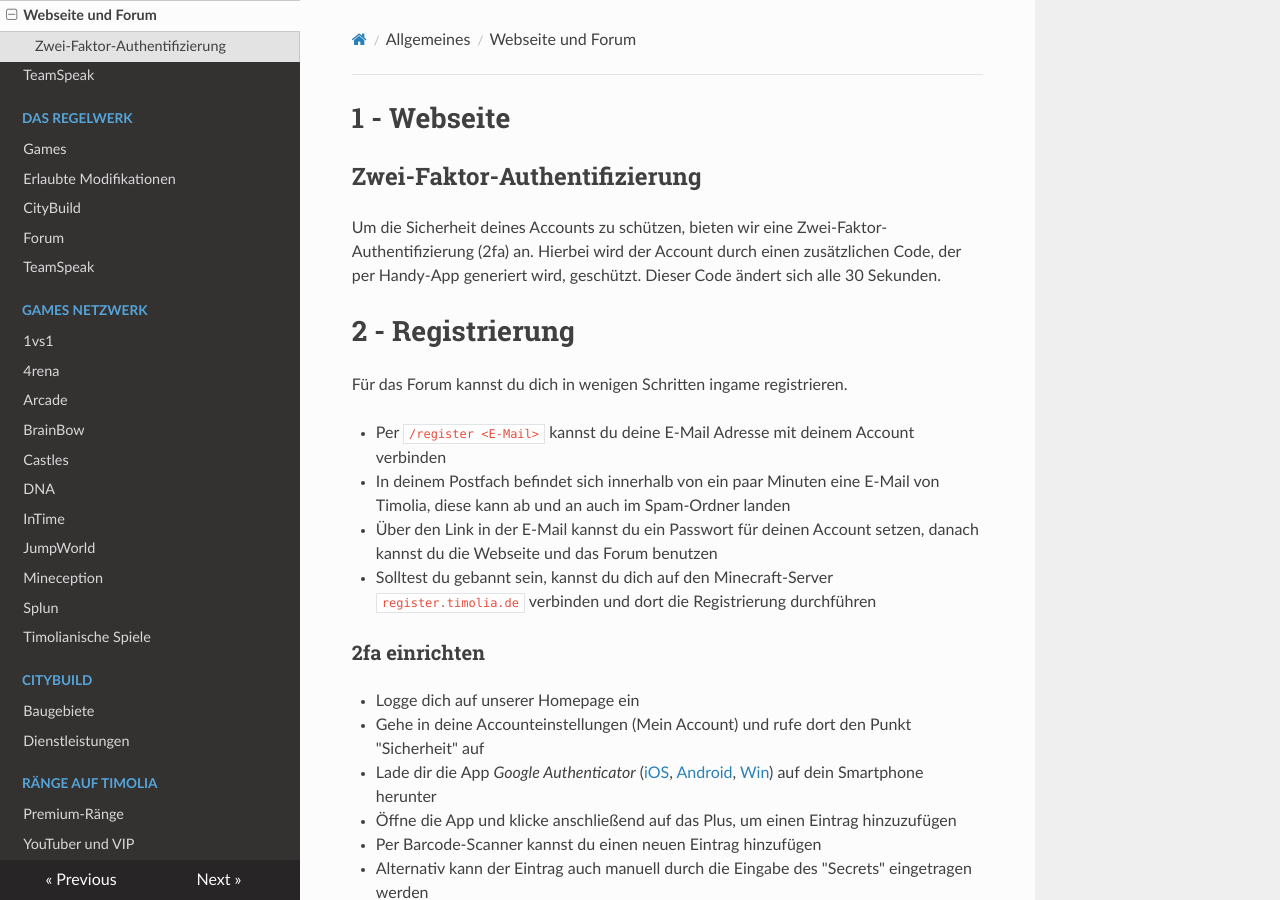
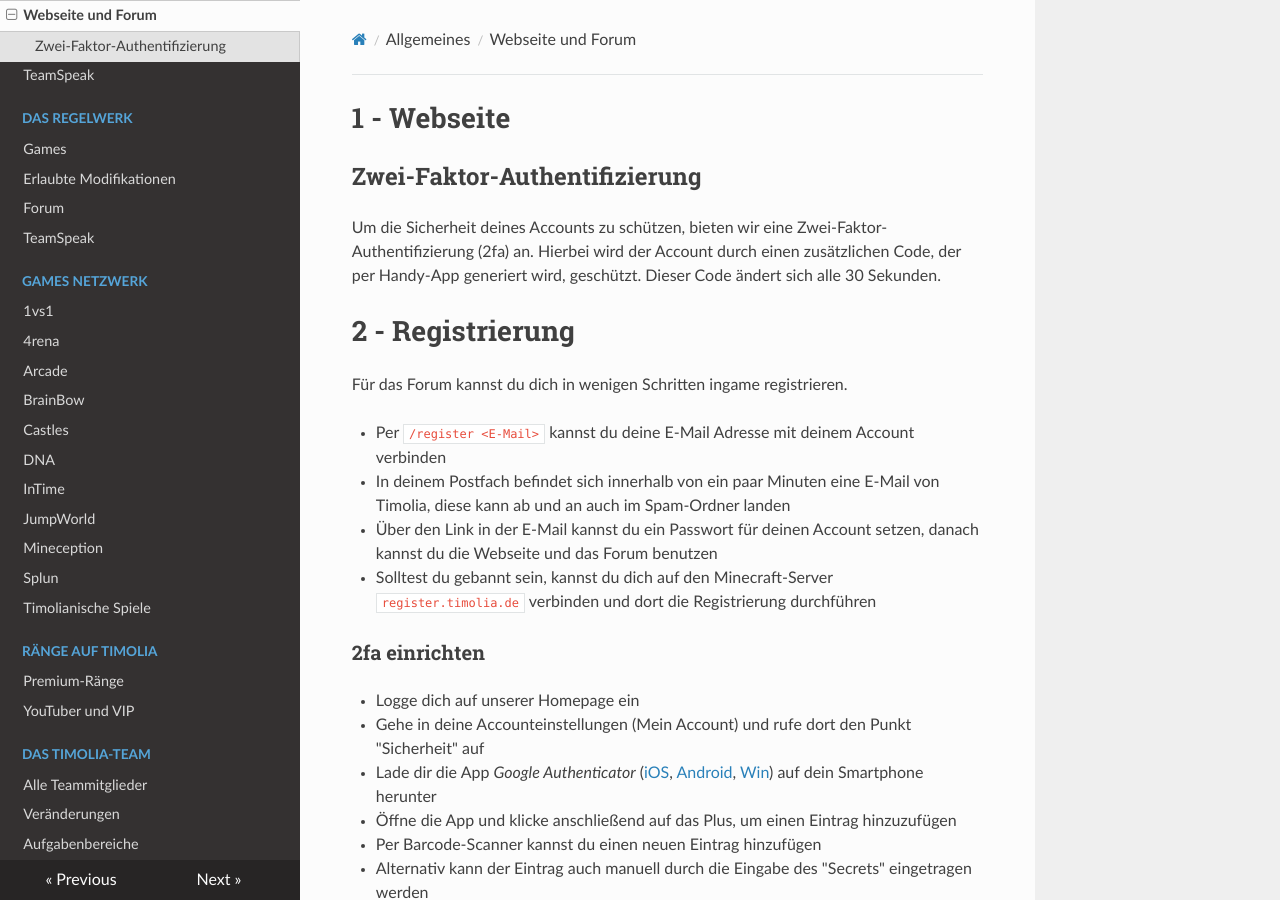
Before and after one commit to TimoliaDE/HowTo, an MkDocs documentation site: the page built from docs/web.md, in a window 1280 px wide and 900 px high. Built offline with MkDocs 1.6.1, drawn with Linux system fonts in a browser that asks for light colours; nearby versions of some CDN libraries; old or Windows-style settings are respelled for this version of MkDocs.

Commit message:
Update mkdocs.yml

```diff
--- a/mkdocs.yml
+++ b/mkdocs.yml
@@ -15,7 +15,6 @@ pages:
 - Das Regelwerk:
   - Games: 'rules/games.md'
   - Erlaubte Modifikationen: 'rules/approvedmods.md'
-  - CityBuild: 'rules/city.md'
   - Forum: 'rules/forum.md'
   - TeamSpeak: 'rules/teamspeak.md'
 - Games Netzwerk:
@@ -30,9 +29,6 @@ pages:
   - Mineception: 'games/mineception.md'
   - Splun: 'games/splun.md'
   - Timolianische Spiele: 'games/tspiele.md'
-- CityBuild:
-  - Baugebiete: 'city/baugebiete.md'
-  - Dienstleistungen: 'city/dienstleistungen.md'
 - Ränge auf Timolia:
   - Premium-Ränge: 'ranks/premium.md'
   - YouTuber und VIP: 'ranks/youtube.md'
```
